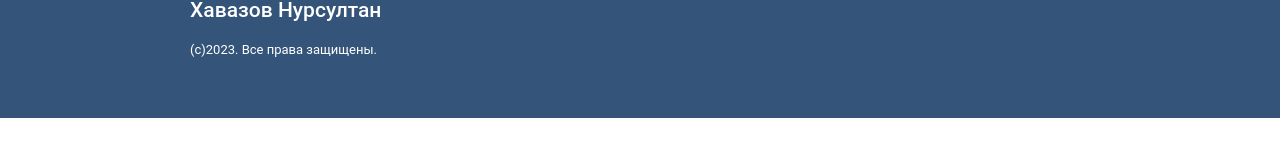
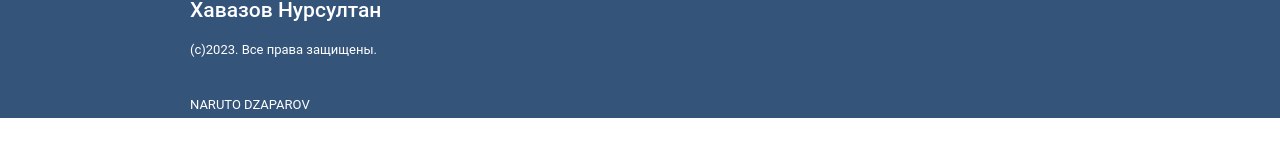
Before and after one commit to Nurikk665/NH, a plain HTML site: page index.html in a window 1280 px wide. Shown: the part 1527-1683 px from the top of the page. Before the commit the page ends 1654 px from the top, so only its background shows below. Drawn offline with Linux system fonts and the light colour scheme.

Commit message:
dzaparov

```diff
--- a/index.html
+++ b/index.html
@@ -52,6 +52,7 @@
             <div class="name">
                 <h3>Хавазов Нурсултан</h3>
                 <p>(c)2023. Все права защищены. </p>
+                <p>NARUTO DZAPAROV</p>
             </div>
         </div>
     </footer>
```
